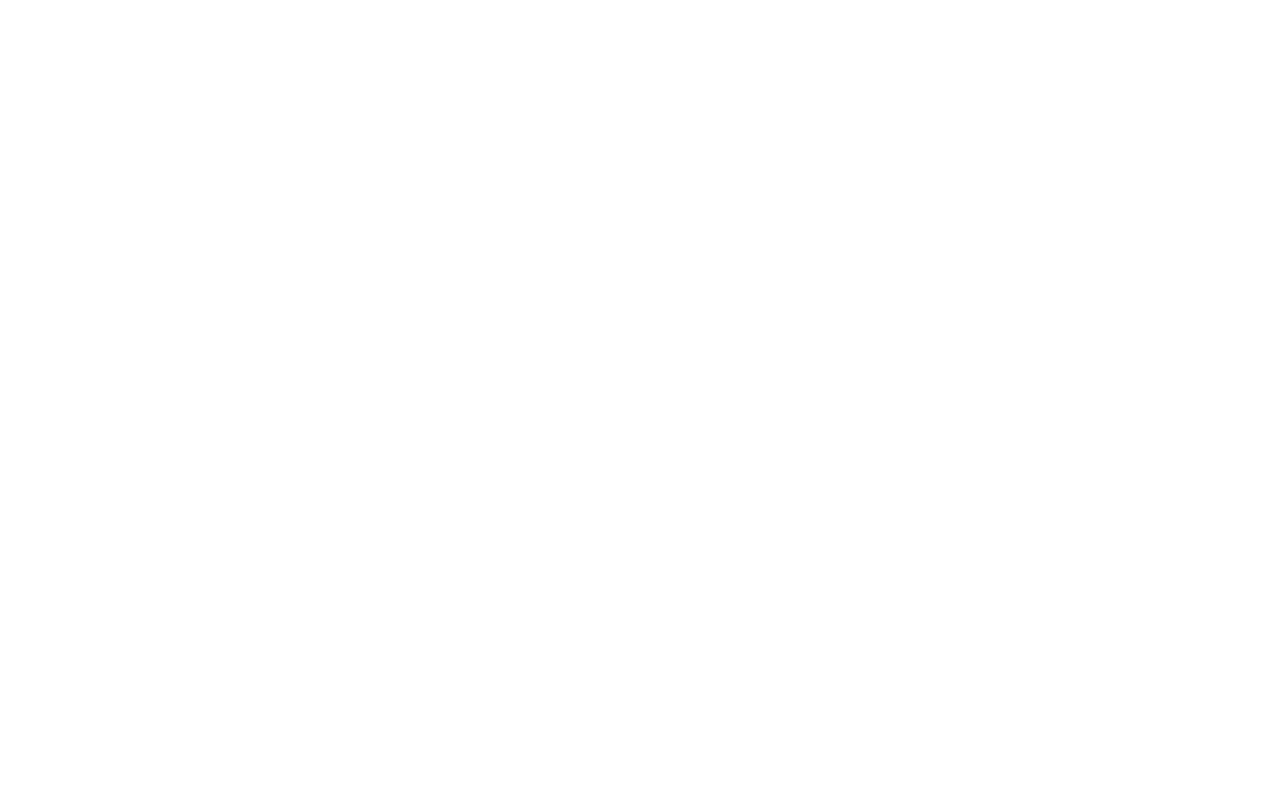
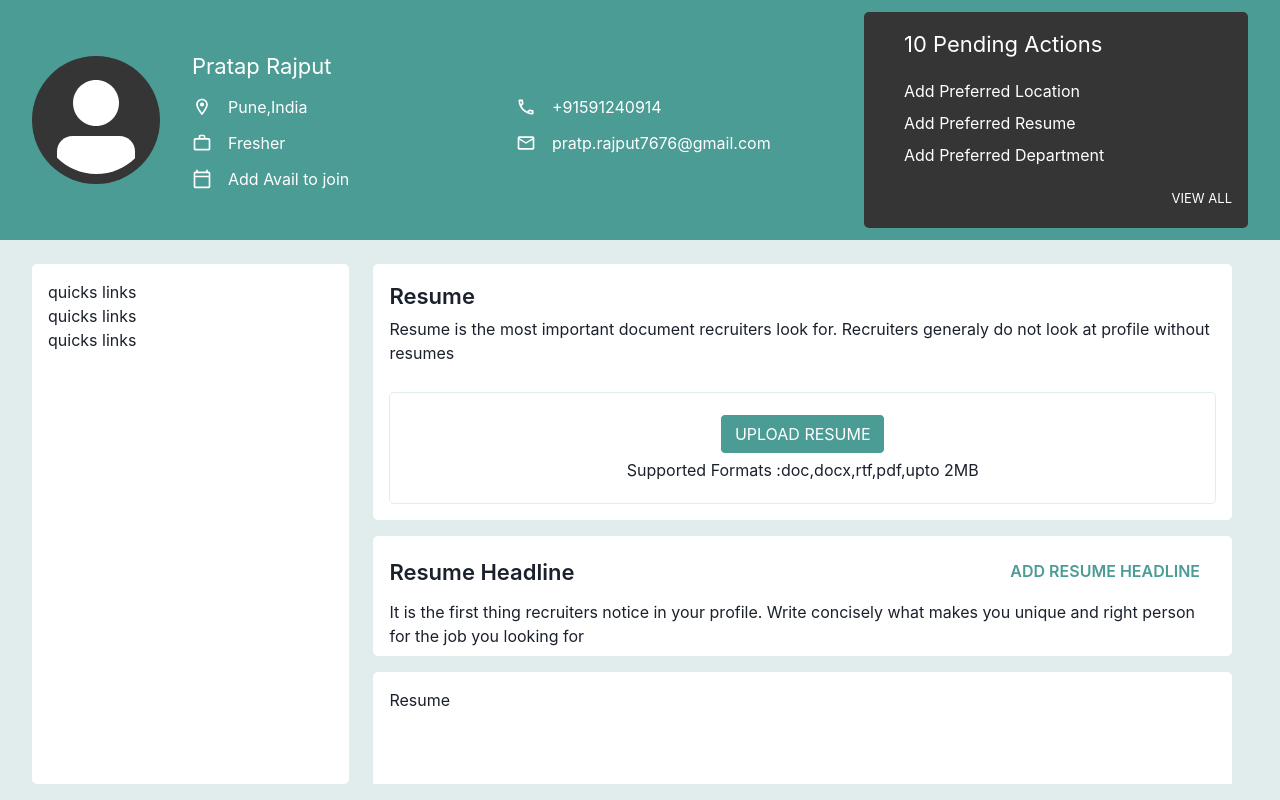
Before and after one commit to vr513/PR-2-Job-Portal, a React (Vite) app in the folder frontend/: page /Profile in a window 1280 px wide. Before the commit this address had no page. Built offline with nearby package versions, Linux system fonts and the light colour scheme.

Commit message:
profile ongoing cllg done 5 pm 24 april

```diff
--- a/frontend/src/App.jsx
+++ b/frontend/src/App.jsx
@@ -7,6 +7,7 @@
 import AdminDashboard from "./screens/AdminDashboard";
 import Home from "./screens/Home";
 import Jobs from "./screens/Jobs"
+import Profile from "./screens/Profile";
 function App() {
   return (
     <BrowserRouter>
@@ -16,6 +17,7 @@
           <Route path ="/AdminDashboard" element ={<AdminDashboard />} />
           <Route path ="/Home" element = {<Home />} />
           <Route path ="/Jobs" element = {<Jobs />} />
+          <Route path ="/Profile" element = {<Profile />} />
       </Routes>
     </BrowserRouter>
   );
--- /dev/null
+++ b/frontend/src/components/profile/ResumeHeadline.jsx
@@ -0,0 +1,46 @@
+import { Box, Button, Flex, Input, Modal, ModalBody, ModalCloseButton, ModalContent, ModalFooter, ModalHeader, ModalOverlay, Text, useDisclosure } from "@chakra-ui/react";
+import React from "react";
+
+function ResumeHeadline() {
+  const { isOpen, onOpen, onClose } = useDisclosure();
+
+  return (
+    <Box width={"100%"} bg={"white"} borderRadius={"5px"}>
+      <Flex flexDir={"column"} gap={"0.5rem"} p={"1rem"} height={"15vh"}>
+        <Flex alignItems={"center"} justifyContent={"space-between"}>
+          <Text fontSize={"22px"} fontWeight="600">
+            Resume Headline
+          </Text>
+          <Button onClick={onOpen} bg="none" color={"secondary"} fontSize={"16px"}>
+            ADD RESUME HEADLINE
+          </Button>
+        </Flex>
+        <Text>
+          It is the first thing recruiters notice in your profile. Write
+          concisely what makes you unique and right person for the job you
+          looking for
+        </Text>
+      </Flex>
+
+      <Modal isOpen={isOpen} onClose={onClose}>
+        <ModalOverlay />
+        <ModalContent>
+          <ModalHeader>Add Resume Headline</ModalHeader>
+          <ModalCloseButton />
+          <ModalBody>
+            <Input type="text"/>
+          </ModalBody>
+
+          <ModalFooter>
+            <Button colorScheme="red" mr={3} onClick={onClose}>
+              Close
+            </Button>
+            <Button  colorScheme="green">Secondary Action</Button>
+          </ModalFooter>
+        </ModalContent>
+      </Modal>
+    </Box>
+  );
+}
+
+export default ResumeHeadline;
--- /dev/null
+++ b/frontend/src/screens/Profile.jsx
@@ -0,0 +1,255 @@
+import {
+  Avatar,
+  Box,
+  Button,
+  Flex,
+  HStack,
+  Icon,
+  Spacer,
+  Text,
+  Link,
+  Input,
+} from "@chakra-ui/react";
+import React, { useState } from "react";
+import {
+  MdOutlinePhone,
+  MdOutlineLocationOn,
+  MdOutlineWorkOutline,
+  MdOutlineMailOutline,
+  MdOutlineCalendarToday,
+} from "react-icons/md";
+import ResumeHeadline from "../components/profile/ResumeHeadline";
+
+function Profile() {
+  const [resumeFile, setResumeFile] = useState(null);
+  const handleResumeInput = (e) => {
+    setResumeFile(e.target.files[0]);
+  };
+
+  return (
+    <Box display="flex" height="100vh" flexDir="column" bg="primary">
+      <Box
+        position="fixed"
+        top="0px"
+        width="100vw"
+        height="30vh"
+        bg="secondary"
+        display="flex"
+        p="2rem"
+        gap="2rem"
+        justifyContent="space-between"
+        alignItems={"center"}
+        color={"White"}
+      >
+        <Avatar boxSize="8rem" bg="#353535" alignSelf={"center"} />
+        <Box display={"flex"} flexDir={"column"} width={"50vw"} gap={"0.75rem"}>
+          <Text fontSize={"22px"}>Pratap Rajput</Text>
+
+          <HStack fontSize={"16px"}>
+            <Box
+              display={"flex"}
+              width={"50%"}
+              alignItems={"center"}
+              gap={"1rem"}
+            >
+              <Icon boxSize={5} as={MdOutlineLocationOn} />
+              Pune,India
+            </Box>
+            <Box
+              display={"flex"}
+              width={"50%"}
+              alignItems={"center"}
+              gap={"1rem"}
+            >
+              <Icon boxSize={5} as={MdOutlinePhone} />
+              +91591240914
+            </Box>
+          </HStack>
+
+          <HStack fontSize={"16px"}>
+            <Box
+              display={"flex"}
+              width={"50%"}
+              alignItems={"center"}
+              gap={"1rem"}
+            >
+              <Icon boxSize={5} as={MdOutlineWorkOutline} />
+              Fresher
+            </Box>
+            <Box
+              display={"flex"}
+              width={"50%"}
+              alignItems={"center"}
+              gap={"1rem"}
+            >
+              <Icon boxSize={5} as={MdOutlineMailOutline} />
+              pratp.rajput7676@gmail.com
+            </Box>
+          </HStack>
+          <HStack fontSize={"16px"}>
+            <Box
+              display={"flex"}
+              width={"50%"}
+              alignItems={"center"}
+              gap={"1rem"}
+            >
+              <Icon boxSize={5} as={MdOutlineCalendarToday} />
+              Add Avail to join
+            </Box>
+          </HStack>
+        </Box>
+        <Box
+          width={"30vw"}
+          height={"27vh"}
+          bg={"#353535"}
+          borderRadius={"5px"}
+          p="1rem"
+          pl="2.5rem"
+        >
+          <Text fontSize={"22px"}>10 Pending Actions</Text>
+          <Flex
+            flexDirection="column"
+            height={"60%"}
+            mt="1.1rem"
+            gap="0.5rem"
+            overflowY={"hidden"}
+          >
+            <Link>Add Preferred Location</Link>
+            <Link>Add Preferred Resume</Link>
+            <Link>Add Preferred Department</Link>
+          </Flex>
+          <Flex justifyContent={"flex-end"}>
+            <Link fontSize={"13px"}>VIEW ALL</Link>
+          </Flex>
+        </Box>
+      </Box>
+
+      <Box mt={"33vh"} ml={"2rem"} mr={"2rem"} display={"flex"} gap={"2%"}>
+        <Box
+          width={"25vw"}
+          p={"1rem"}
+          borderRadius={"5px"}
+          bg={"white"}
+          height={"65vh"}
+        >
+          <Text>quicks links</Text>
+          <Text>quicks links</Text>
+          <Text>quicks links</Text>
+        </Box>
+
+        <Box
+          display={"flex"}
+          flexDir={"column"}
+          width={"69vw"}
+          height={"65vh"}
+          gap={"1rem"}
+          overflowY={"scroll"}
+          pr="1rem"
+          sx={{
+            "::-webkit-scrollbar": {
+              width: "5px",
+            },
+            "::-webkit-scrollbar-track": {
+              // background: '#f1f1f1'
+              background: "primary",
+            },
+            "::-webkit-scrollbar-thumb": {
+              background: "secondary",
+            },
+          }}
+        >
+          {/* Resume */}
+          <Box width={"100%"} bg={"white"} borderRadius={"5px"}>
+            <Flex flexDir={"column"} gap={"0.25rem"} p={"1rem"} height={"32vh"} overflowY={"hidden"} >
+              <Text fontSize={"22px"} fontWeight="600">
+                Resume
+              </Text>
+              <Text>
+                Resume is the most important document recruiters look for.
+                Recruiters generaly do not look at profile without resumes
+              </Text>
+              <Spacer />
+              <Box
+                display={"flex"}
+                justifyContent={"center"}
+                flexDirection={"column"}
+                alignItems={"center"}
+                mt="0.5rem"
+                height={"50%"}
+                border={"1px solid #e1edec"}
+                borderRadius={"5px"}
+                gap="0.25rem"
+              >
+                <Box
+                  as="label"
+                  display="flex"
+                  border="1px"
+                  width="20%"
+                  bg="secondary"
+                  textColor={"white"}
+                  height={"2.5rem"}
+                  borderRadius={"5px"}
+                  justifyContent={"center"}
+                  alignItems={"center"}
+                  _hover={{ cursor: "pointer" }}
+                >
+                  <Input
+                    type={"file"}
+                    display={"none"}
+                    onChange={handleResumeInput}
+                    multiple={false}
+                  />
+                  <span>UPLOAD RESUME</span>
+                </Box>
+
+                <Box>
+                  {resumeFile ? (
+                    <span>{resumeFile.name}</span>
+                  ) : (
+                    <span>Supported Formats :doc,docx,rtf,pdf,upto 2MB</span>
+                  )}
+                </Box>
+              </Box>
+            </Flex>
+          </Box>
+
+          {/* resume headline */}
+
+          {/* <Box width={"100%"} bg={"white"} borderRadius={"5px"}>
+            <Flex flexDir={"column"} gap={"0.5rem"} p={"1rem"} height={"15vh"} >
+              <Flex alignItems={"center"} justifyContent={"space-between"} >
+                <Text fontSize={"22px"} fontWeight="600">
+                  Resume Headline
+                </Text>
+                <Button bg="none" color={"secondary"} fontSize={"16px"}>ADD RESUME HEADLINE</Button>
+              </Flex>
+              <Text>
+                It is the first thing recruiters notice in your profile. Write
+                concisely what makes you unique and right person for the job you
+                looking for
+              </Text>
+            </Flex>
+          </Box> */}
+
+          {/* keyskills */}
+
+          <ResumeHeadline />
+
+          <Box width={"100%"} height={"25vh"} bg={"white"} borderRadius={"5px"}>
+            <Box p={"1rem"} height={"25vh"}>
+              Resume
+            </Box>
+          </Box>
+
+          <Box width={"100%"} height={"25vh"} bg={"white"} borderRadius={"5px"}>
+            <Box p={"1rem"} height={"25vh"}>
+              Resume
+            </Box>
+          </Box>
+        </Box>
+      </Box>
+    </Box>
+  );
+}
+
+export default Profile;
```
